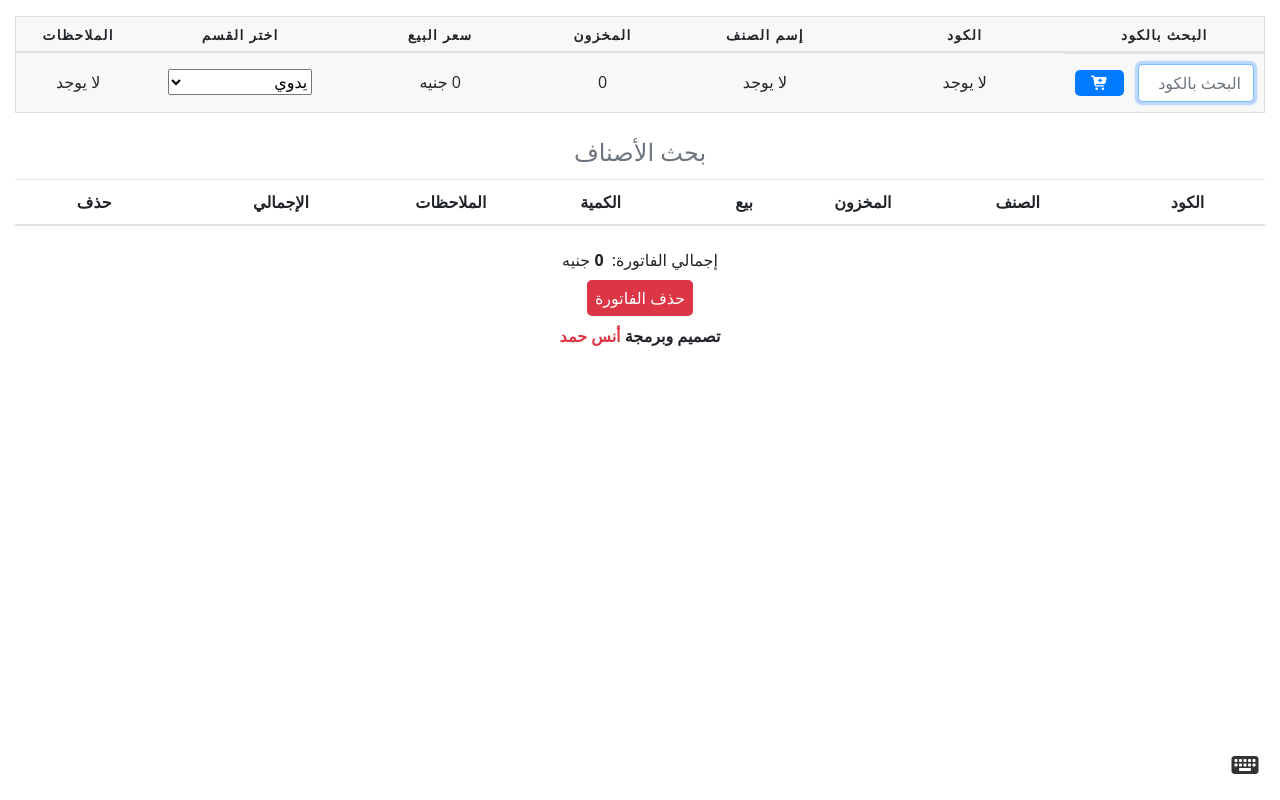
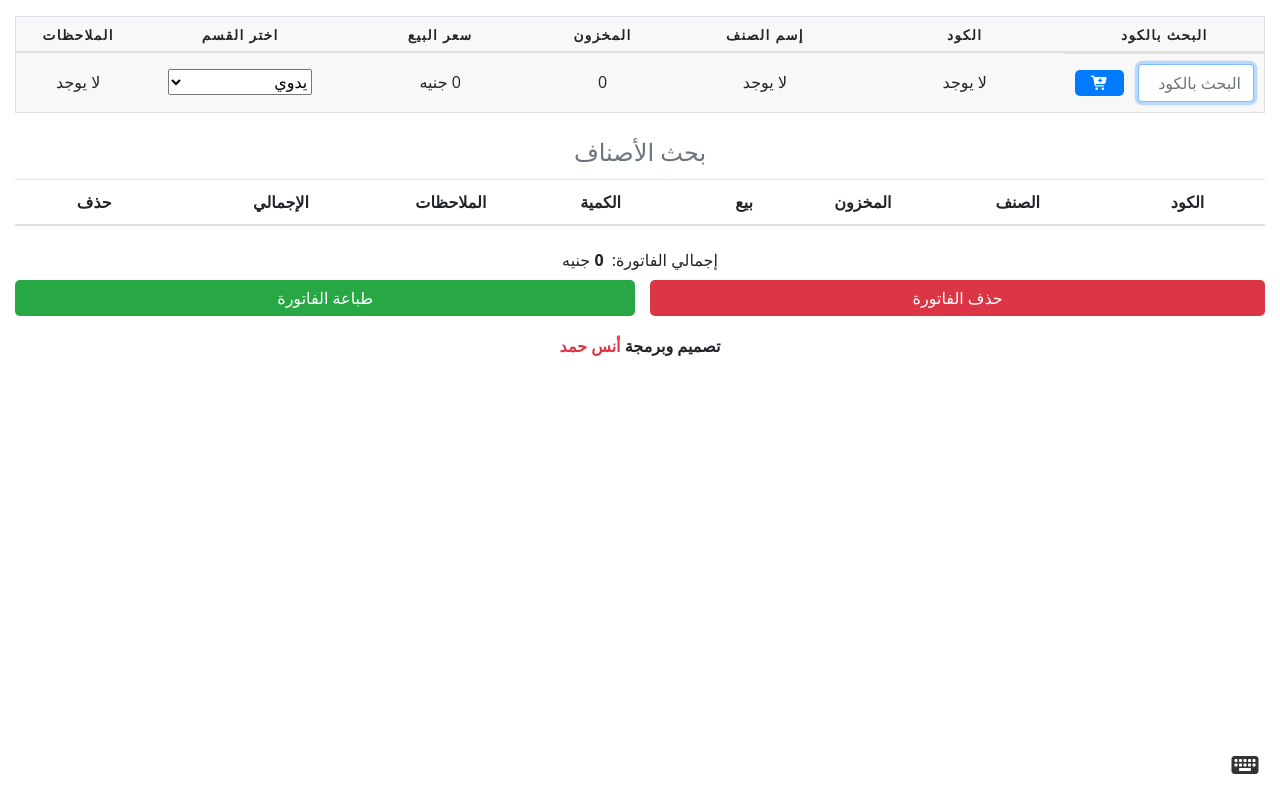
Before and after one commit to anassaadhamad/AlsaadServer, a website: page public/index.html in a window 1280 px wide. Drawn offline with Linux system fonts and the light colour scheme; no server answers.

Commit message:
Add files via upload

```diff
--- a/public/index.html
+++ b/public/index.html
@@ -215,6 +215,7 @@
         </div>
       </div>
 
+      <div class="buttons" style="margin: 0px auto; display: flex; gap: 15px">
         <button
           id="clearAllBtn"
           style="
@@ -222,13 +223,28 @@
             border: none;
             border-radius: 5px;
             cursor: pointer;
+            flex-grow: 1;
           "
-        class="d-block bg-danger text-white p-2"
+          class="bg-danger text-white p-2"
           data-toggle="modal"
           data-target="#confirmationModal"
         >
           حذف الفاتورة
         </button>
+        <button
+          id="printInvoiceBtn"
+          style="
+            margin: 10px auto;
+            border: none;
+            border-radius: 5px;
+            cursor: pointer;
+            flex-grow: 1;
+          "
+          class="bg-success text-white p-2"
+        >
+          طباعة الفاتورة
+        </button>
+      </div>
     </div>
 
     <div id="toggleKeyboardButton" class="keyboard-icon">
@@ -299,7 +315,7 @@
       class="text-center mt-3"
     ></span>
 
-    <footer class="text-center" style="font-weight: bold">
+    <footer class="text-center" style="font-weight: bold; margin-bottom: 10px">
       <span
         >تصميم وبرمجة
         <a
```
Lines whose indentation alone changed are shown as unchanged.
